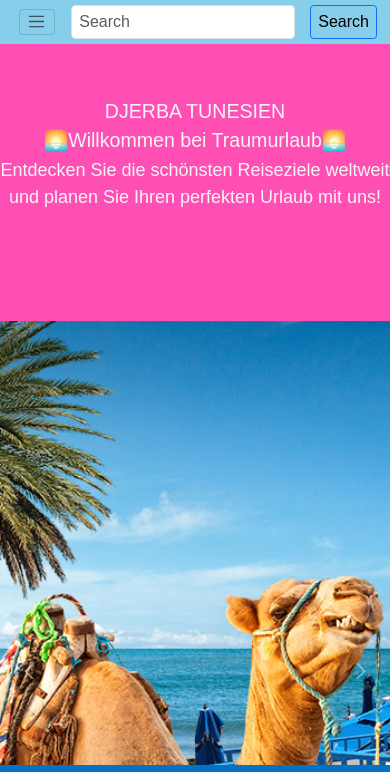
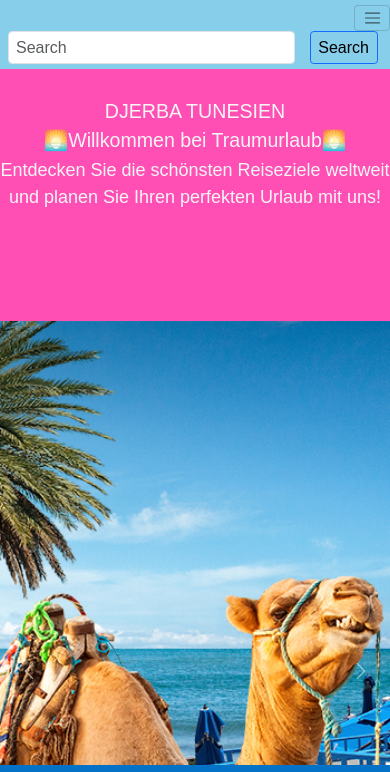
Before and after one commit to bechirmejri/Djerba, a website: page index.html in a window 390 px wide. Shown: the top 772 px of the page. Drawn offline with nearby package versions, Linux system fonts and the light colour scheme.

Commit message:
anderung

```diff
--- a/style.css
+++ b/style.css
@@ -23,8 +23,14 @@
 
   /* responsives  für kleine Handys*/
 
-  @media only screen and (max-width: 311px) {
-
+  @media only screen and (max-width: 480px) {
+    .container12,.container,section{
+      flex-direction: column;
+      height: auto;
+      width: 100%;
+      margin-left:0;
+      margin-right:0 ;
+    }
 
 }
 
```
Also changed, not shown: index.js (added, +7 -0 lines), package.json (added, +15 -0 lines), 1 other file.
